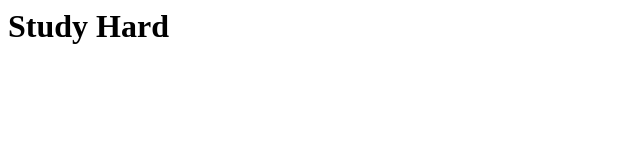
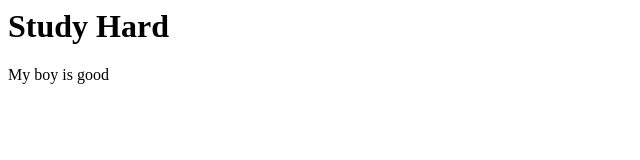
Before and after one commit to IssaMugisha/Website, a plain HTML site: page index.html in a window 1280 px wide. Shown: the whole page, without its empty margins (0-640 px from the left). Drawn offline with Linux system fonts and the light colour scheme.

Commit message:
made changes

```diff
--- a/index.html
+++ b/index.html
@@ -1 +1,2 @@
 <h1>Study Hard</h1>
+<p>My boy is good</p>
```
